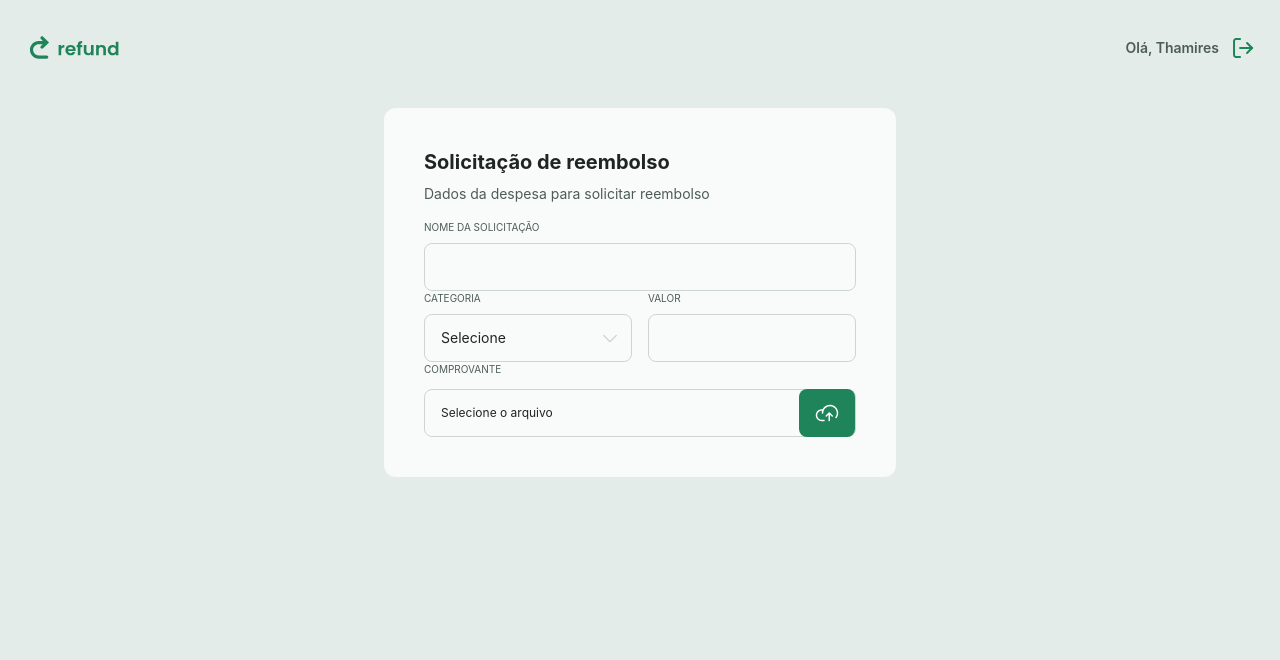
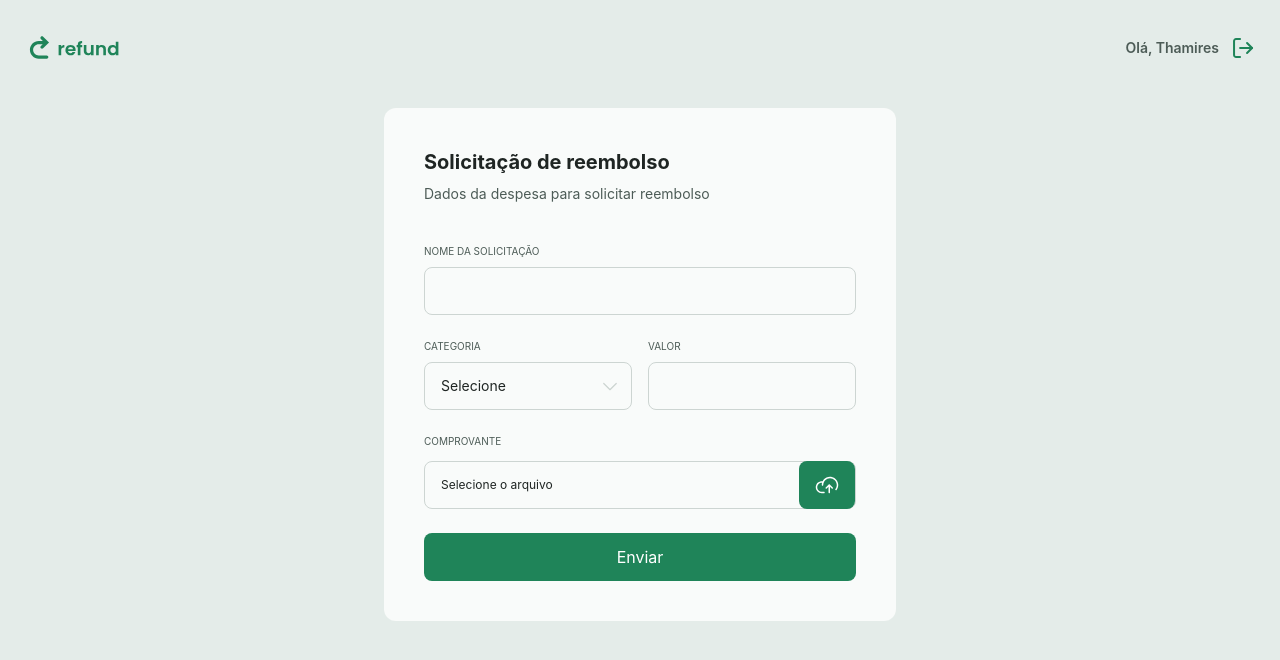
Before and after one commit to thamiressarges/refund, a React (Vite) app: page / in a window 1280 px wide. Shown: the top 660 px of the page. Built offline with nearby package versions, Linux system fonts and the light colour scheme.

Commit message:
feat: implementa gerenciamento de estado dos campos do formulário de reembolso e captura de comprovantes enviados

```diff
--- a/src/pages/Refund.tsx
+++ b/src/pages/Refund.tsx
@@ -3,21 +3,32 @@ import { Input } from "../components/Input"
 import { Select } from "../components/Select"
 import { CATEGORIES, CATEGORIES_KEYS } from "../utils/Categories"
 import { Upload } from "../components/Upload"
+import { Button } from "../components/Button"
 
 export function Refund(){
 
+    const [name, setName] = useState('')
+    const [amount, setAmount] = useState('')
     const [category, setCategory] = useState('')
+    const [isLoading, setIsLoading] = useState(false)
+    const [filename, setFilename] = useState<File | null>(null)
 
+    function onSubmit(e: React.FormEvent){
+        e.preventDefault()
+    }
 
     return(
-        <form className="bg-gray-500 w-full rounded-xl flex flex-col p-10 gap-6 lg:min-w-[512px]">
+        <form onSubmit={onSubmit} className="bg-gray-500 w-full rounded-xl flex flex-col p-10 gap-6 lg:min-w-[512px]">
             <header>
                 <h1 className="text-xl font-bold text-gray-100 ">Solicitação de reembolso</h1>
                 <p className="text-sm text-gray-200 mt-2 mb-4">Dados da despesa para solicitar reembolso</p>
+            </header>
 
-                <Input
+            <Input
                     required
                     legend="Nome da solicitação"
+                    value={name}
+                    onChange={(e) => setName(e.target.value)}
                 />
 
                 <div className="flex gap-4">
@@ -31,11 +42,22 @@ export function Refund(){
                     }
                     </Select>
 
-                    <Input legend="Valor" required/>
+                    <Input
+                        legend="Valor"
+                        required
+                        value={amount}
+                        onChange={(e) => setAmount(e.target.value)}
+                    />
                 </div>
 
-                <Upload/>
-            </header>
+                <Upload
+                    filename={filename && filename.name}
+                    onChange={(e) => {
+                        e.target.files && setFilename(e.target.files[0])
+                    }}
+                />
+
+                <Button type="submit" isLoading={isLoading}>Enviar</Button>
         </form>
     )
 }
```
